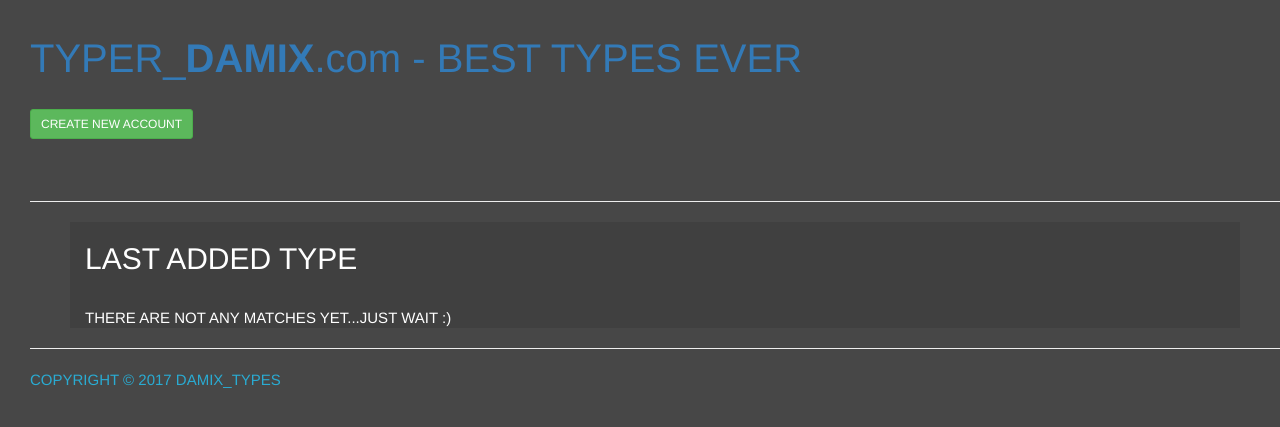
After one commit to dumel93/project-, a Django app: page /last_added in a window 1280 px wide. The commit adds this page. Shown: the top 427 px of the page. Run offline with Django 3.2, Linux system fonts and the light colour scheme; data that the repository does not hold is empty; some libraries are stand-ins or nearby versions.

Commit message:
last added works perfectly

```diff
--- a/type_page/admin.py
+++ b/type_page/admin.py
@@ -9,7 +9,9 @@ from .models import FootballType, User
 @admin.register(FootballType)
 class FootBallTypeAdmin(admin.ModelAdmin):
 
-    fields = ['first_team','second_team','date_game','draw','league','course','bet']
+
+    fields = ['first_team','second_team','date_game','draw','league','course','bet','is_ended']
+
 
 
 @admin.register(User)
--- a/type_page/static/type_page/style.css
+++ b/type_page/static/type_page/style.css
@@ -1,21 +1,18 @@
 body {
 
     link: #116493 ;
-    vlink: #116493 ;
-    alink: #116493 ;
+  ;
 
 }
 
 body {
     background: #474747;
-    color: white;
+    color: #2aabd2 ;
     font-size: 15px;
     text-align: left;
     padding-left: 30px;
     padding-top: 30px;
     padding-bottom: 20px;
-
-
 
 }
 
@@ -23,7 +20,6 @@ body {
 footer{
 
     clear: both;
-
 
 }
 
@@ -45,7 +41,7 @@ div.container{
 
     background-color: #404040;
     height: auto;
-
+    color: white;
 
 
 }
@@ -62,7 +58,7 @@ div#sign_up {
     width: 200px;
     height: 30px;
     border-radius: 10px;
-    float: left;
+
 
 }
 
@@ -76,7 +72,6 @@ div#sing_up>a.link{
 div#sign_up{
 
     background-color: whitesmoke;
-    float: left;
 
 }
 
@@ -140,10 +135,6 @@ div.footer{
 }
 
 
-
-
-
-
 .month_won{
 
     border: solid 4px greenyellow;
@@ -199,6 +190,10 @@ div.draw{
     width: 400px;
 }
 
+
+
+
+
 div.bet_day_won{
 
     width: 400px;
@@ -219,3 +214,13 @@ div.bet_day_lost{
     width: 400px;
     border: solid 4px darkred;
 }
+
+div.create{
+
+    color: #3498db;
+    width: 540px;
+}
+
+div.col-md-offset-2{
+    align-content: center;
+}
--- a/type_page/templates/type_page/base.html
+++ b/type_page/templates/type_page/base.html
@@ -3,7 +3,7 @@
 
 <!DOCTYPE html>
 
-<html lang="en">
+<html lang="en" xmlns="http://www.w3.org/1999/html">
 <head>
     <meta charset="UTF-8">
     <title>TYPER_DAMIX</title>
@@ -11,14 +11,17 @@
 
     <link href="https://maxcdn.bootstrapcdn.com/font-awesome/4.7.0/css/font-awesome.min.css" rel="stylesheet" integrity="sha384-wvfXpqpZZVQGK6TAh5PVlGOfQNHSoD2xbE+QkPxCAFlNEevoEH3Sl0sibVcOQVnN" crossorigin="anonymous">
      <script src="https://ajax.googleapis.com/ajax/libs/jquery/1.11.3/jquery.min.js"></script>
-    <script src="{% static 'type_page/app.js'%}"></script>
+        <script src="{% static 'type_page/app.js' %}">
+
+        </script>
     <link rel="stylesheet" href="{% static 'type_page/style.css' %}">
 </head>
 <body>
 <div class="header">
-    <div class="logo"><a href ="{% url 'index' %}">TYPER_<STRONG>DAMIX</STRONG>.com - BEST TYPES EVER</a> </div><br>
+    <div class="logo"><a class="click2" href ="{% url 'index' %}">TYPER_<STRONG>DAMIX</STRONG>.com - BEST TYPES EVER</a> </div><br>
 
     {% if request.user.is_authenticated %}
+
 
     USER : {{request.user}}<br><br>
     <a class="btn btn-danger" href="{% url 'logout' %}">LOG OUT</a>
@@ -39,6 +42,10 @@
 
     <div class="container">
 
+            {% block last %}
+            {% block ex %}
+            {% block currenlty %}
+            {% block unresolved %}
             {% block create %}
             {% block football %}
 
@@ -88,24 +95,38 @@
 
                 {% endblock %}<br>
 
-                <a class="btn btn-info btn-xs" href ="{% url 'draw-history' %}">DETAIL HISTORY</a></div>
+
+
+            </div><br>
+
+                   <div class="col-md-offset-2" >
+
+            <a  href="{% url 'last-added' %}" class ="btn btn-warning btn-lg"> LAST ADDED  </a>
+            <a  href="{% url 'currently' %}"  class ="btn btn-warning btn-lg"> CURRENTLY </a>
+            <a  href="{% url 'unresolved' %}" class ="btn btn-warning btn-lg"> UNRESOLVED </a>
+            <a   href="{% url 'draw-history' %}" class ="btn btn-warning btn-lg "> ARCHIVES </a>
 
             </div>
-
 
     {% else %}
 
         <STRONG>DRAWS:</STRONG><span style="color: red ">SORRY..ACCESS ONLY FOR LOGGED-IN USERS   :) </span>
         {%endif%}
     </div>
-
     {% endblock %}
     {% endblock %}
+    {% endblock %}
+    {% endblock %}
+    {% endblock %}
+    {% endblock %}
+
 </div>
 
 <div class="footer">
 <hr>
     COPYRIGHT © 2017 DAMIX_TYPES
 </div>
+
+
 </body>
 </html>
--- /dev/null
+++ b/type_page/templates/type_page/exception.html
@@ -0,0 +1,10 @@
+{% extends 'type_page/base.html' %}
+
+
+{% block ex %}
+
+<H2>LAST ADDED TYPE</H2><br>
+
+THERE ARE NOT ANY MATCHES YET...JUST WAIT  :)
+
+{% endblock %}
--- a/type_page/templates/type_page/football_type_day_list.html
+++ b/type_page/templates/type_page/football_type_day_list.html
@@ -23,6 +23,7 @@
             </div>
 
             <div>Won:   <span style="color:yellowgreen">{{ bet.total }} units</span></div>
+ {% if bet.comments %}  {{bet.comments}}  {% endif %}
             <br>
 
         </div>
@@ -46,6 +47,7 @@
             </div>
 
             <div>LOST:  <strong> <span style="color:darkred">{{ bet.total }} units</span></div></strong>
+{% if bet.comments %} <p style="font-size:10px"> {{bet.comments}} </p> {% endif %}
 
         </div>
 
--- a/type_page/templates/type_page/index.html
+++ b/type_page/templates/type_page/index.html
@@ -9,7 +9,7 @@
     <form action="{% url 'login' %}" method="POST">{% csrf_token %}
 
         {{ form }}
-        <input type="submit" value="LOGIN">
+                   <input type="submit" class ="btn btn-warning btn-sm" value="LOGIN">
     </form>
 
 {% endblock %}
--- /dev/null
+++ b/type_page/templates/type_page/menu.html
@@ -0,0 +1 @@
+{% extends 'type_page/base.html' %}
--- a/type_page/templates/type_page/user_form.html
+++ b/type_page/templates/type_page/user_form.html
@@ -1,12 +1,12 @@
 {% extends 'type_page/base.html' %}
 
 
-{% block create %}
+{% block create %}<div class="create">
 <h1>CREATE NEW ACCOUNT : </h1><br>
     <form action="" method="POST">{% csrf_token %}
 
         {{ form.as_p }}
-        <input type="submit" value="Create new " />
+        <input type="submit" class ="btn btn-warning btn-sm" value="Create new " />
     </form>
-
+</div>
 {% endblock %}
--- a/type_page/templates/type_page/user_login_form.html
+++ b/type_page/templates/type_page/user_login_form.html
@@ -3,7 +3,7 @@
 {% block content %}
 
     <form action="" method="POST">{% csrf_token %}
-        {{ form.as_p }}
+        {{ form }}
     </form>
 
 {% endblock %}
--- a/type_page/views.py
+++ b/type_page/views.py
@@ -132,7 +132,7 @@ class DrawHistoryView(View):
     def get(self, request):
         today = date.today()
         yesterday = today - timedelta(1)
-        type = FootballType.objects.filter(date_game__icontains=today)
+        type = FootballType.objects.filter(date_game__icontains=today).filter(is_ended=True)
 
         sum = 0
         for bet_day in type:
@@ -145,6 +145,8 @@ class DrawHistoryView(View):
 
         except ZeroDivisionError:
             yields = 0
+
+
 
         ctx = {'type': type,
                'sum': sum,
@@ -165,7 +167,7 @@ class DrawHistoryDayView(View):
         prev = date_page - timedelta(1)
         next = date_page + timedelta(1)
 
-        type = FootballType.objects.filter(date_game__icontains=date_url)
+        type = FootballType.objects.filter(date_game__icontains=date_url).filter(is_ended=True)
 
         sum = 0
         for bet_day in type:
@@ -193,3 +195,32 @@ class DrawHistoryDayView(View):
                }
 
         return render(request, 'type_page/football_type_day_list.html', ctx)
+
+class DrawLastTypesView(View):
+
+    def get(self,request):
+        now = datetime.now()
+        last_types=FootballType.objects.order_by('-id').filter(is_ended=False).filter(date_game__gte=now)
+
+        try:
+            last_type=last_types[0]
+            ctx = {"last_type": last_type}
+            return render(request, 'type_page/last_added.html', ctx)
+        except Exception:
+            return render(request, 'type_page/exception.html')
+
+class DrawCurrentlyTypesView(View):
+
+    def get(self,request):
+        currently_types=FootballType.objects.filter(is_ended=False).all()
+        now=datetime.now()
+        unresolved_types=FootballType.objects.filter(date_game__lte=now).filter(is_ended=False)
+
+        return render(request, 'type_page/currently.html', {"currently_types":currently_types})
+
+class DrawUnresolvedTypesView(View):
+
+    def get(self,request):
+        now = datetime.now()
+        unresolved_types = FootballType.objects.filter(date_game__gte=now).filter(is_ended=False)
+        return render(request, 'type_page/unresolved.html', {"unresolved_types": unresolved_types})
--- a/typer/urls.py
+++ b/typer/urls.py
@@ -31,11 +31,9 @@ urlpatterns = [
     url(r'^draw_history/$', views.DrawHistoryView.as_view(), name ='draw-history'),
     url(r'^draw_history/(?P<date_url>(\d{4}-\d{2}-\d{2}))', views.DrawHistoryDayView.as_view(),
         name="draw-by-day-history"),
-
-
-
-
-
+    url(r'^last_added', views.DrawLastTypesView.as_view(), name="last-added"),
+    url(r'^currently', views.DrawCurrentlyTypesView.as_view(), name="currently"),
+    url(r'^unresolved', views.DrawUnresolvedTypesView.as_view(), name="unresolved"),
 
 
 
```
Also changed, not shown: type_page/models.py (+11 -3 lines), type_page/templates/type_page/currently.html (added, +27 -0 lines), type_page/templates/type_page/football_type_list.html (+10 -5 lines), type_page/templates/type_page/last_added.html (added, +32 -0 lines), type_page/templates/type_page/unresolved.html (added, +28 -0 lines), type_page/forms.py (line endings or trailing spaces), type_page/migrations/0005_footballtype_comments.py (added), type_page/migrations/0006_footballtype_is_ended.py (added).
